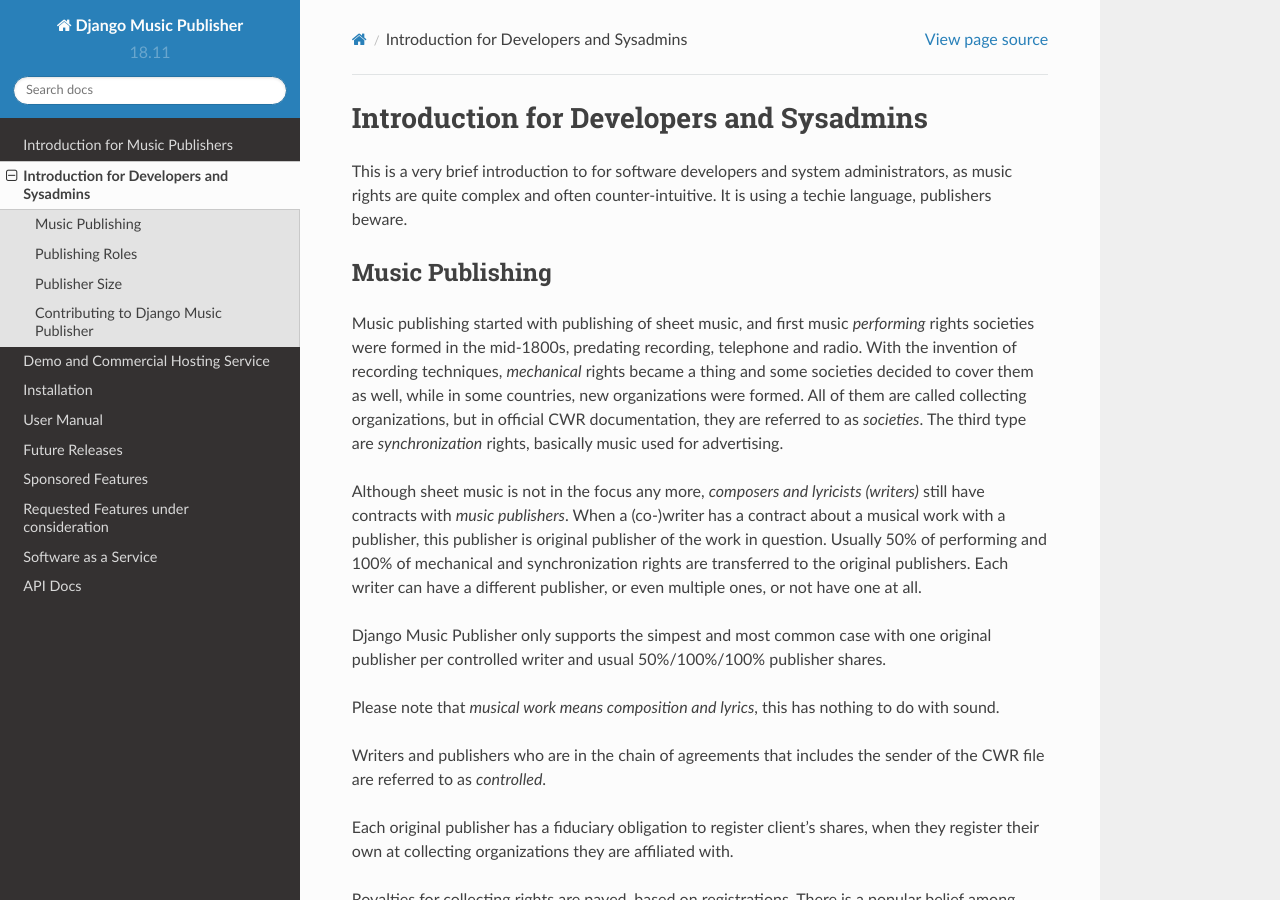
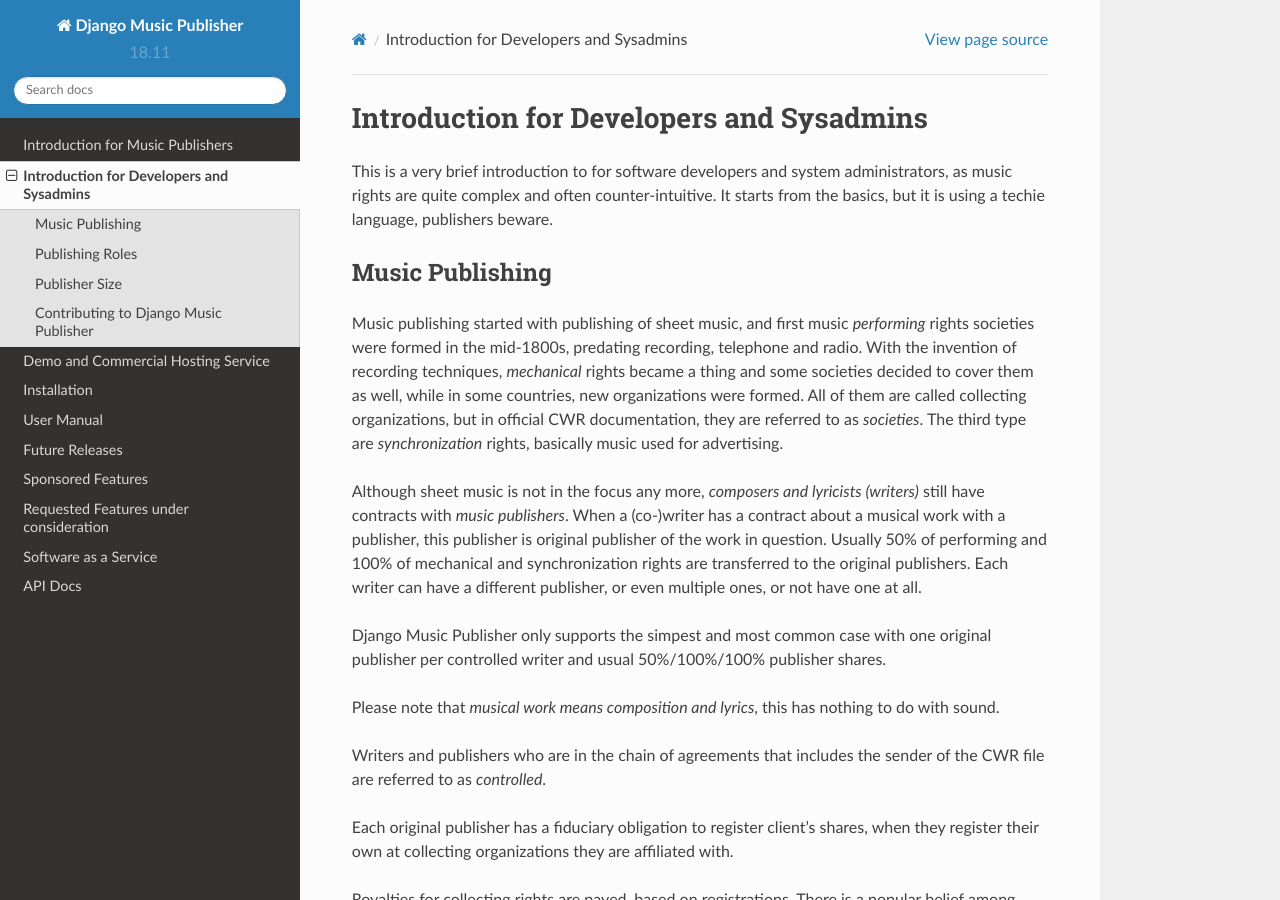
Before and after one commit to matijakolaric-com/django-music-publisher, a Sphinx documentation site: the page built from docs/publishing.rst, in a window 1280 px wide and 900 px high. Built offline with Sphinx 7.4.7 and the Read the Docs theme 2.0.0, drawn with Linux system fonts in a browser that asks for light colours.

Commit message:
Update publishing.rst

```diff
--- a/docs/publishing.rst
+++ b/docs/publishing.rst
@@ -1,7 +1,7 @@
 Introduction for Developers and Sysadmins
 #########################################
 
-This is a very brief introduction to for software developers and system administrators, as music rights are quite complex and often counter-intuitive. It is using a techie language, publishers beware.
+This is a very brief introduction to for software developers and system administrators, as music rights are quite complex and often counter-intuitive. It starts from the basics, but it is using a techie language, publishers beware.
 
 Music Publishing
 ****************
```
